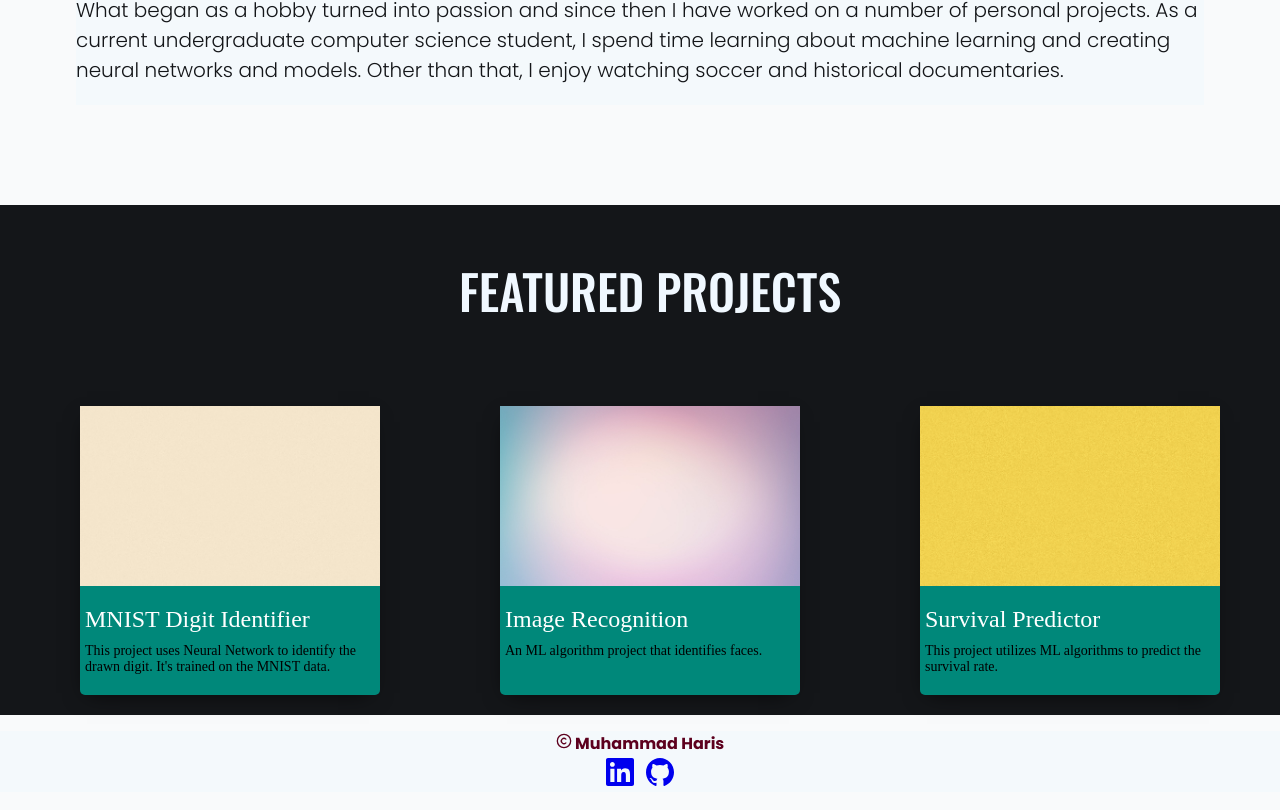
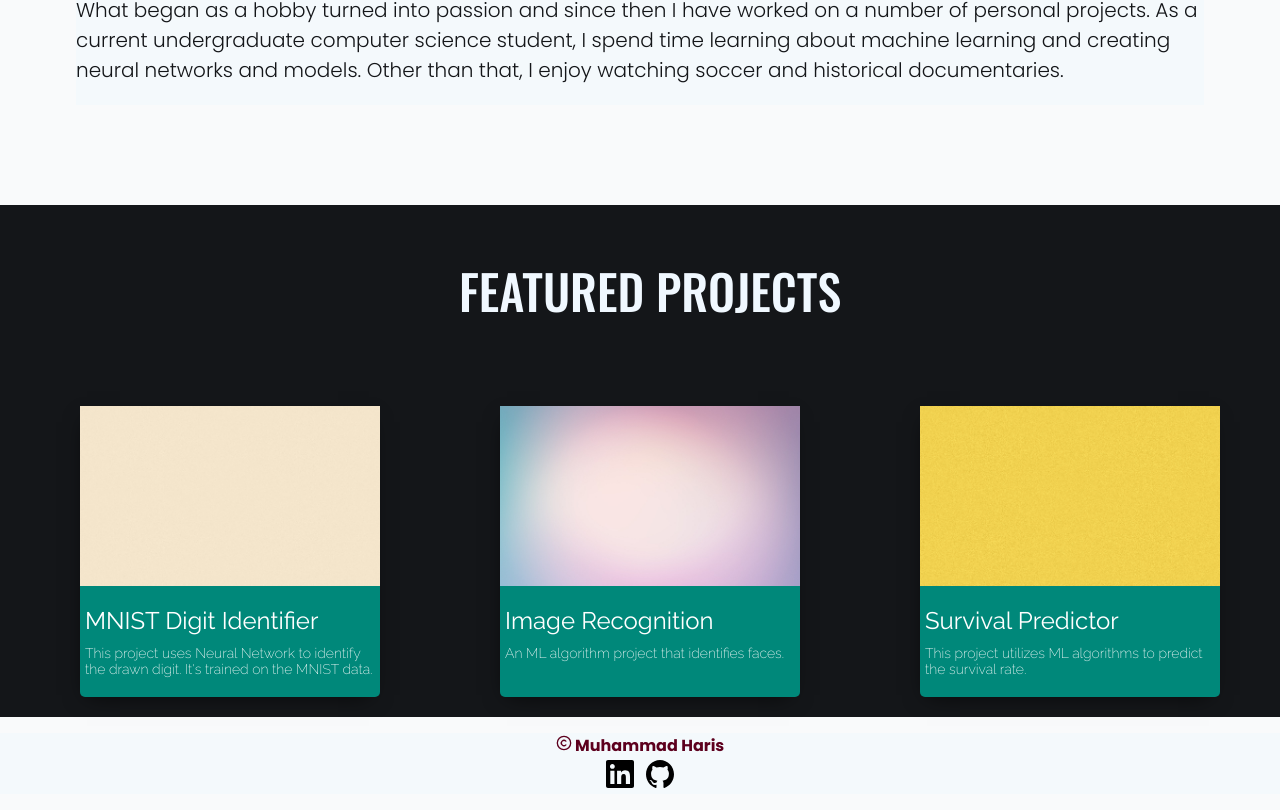
Before and after one commit to Haris270/my-portfolio, a React (Vite) app: page / in a window 1280 px wide. Shown: the part 769-1579 px from the top of the page. Built offline with nearby package versions, Linux system fonts and the light colour scheme.

Commit message:
Basic Adjustments

```diff
--- a/src/components/Footer.jsx
+++ b/src/components/Footer.jsx
@@ -10,12 +10,12 @@ function Footer(){
         <div className="footer">
 
             <h1> <LuCopyright/> Muhammad Haris</h1>
-            <div className="footer-links">
-                <Link to={"https://www.linkedin.com/in/muhammad-haris-z/"} target="_blank" rel="noopener noreferrer">
+            <div>
+                <Link to={"https://www.linkedin.com/in/muhammad-haris-z/"} className="footer-links" target="_blank" rel="noopener noreferrer">
                     <FaLinkedin className="footer-logo"/>
                 </Link>
 
-                <Link to={"https://github.com/Haris270"} target="_blank" rel="noopener noreferrer">
+                <Link to={"https://github.com/Haris270"} className="footer-links" target="_blank" rel="noopener noreferrer">
                     <IoLogoGithub className="footer-logo rightLogo"/>
                 </Link>
 
--- a/src/index.css
+++ b/src/index.css
@@ -3,6 +3,8 @@
 @import url('https://fonts.googleapis.com/css2?family=Cinzel:wght@400..900&display=swap');
 
 @import url('https://fonts.googleapis.com/css2?family=Oswald:wght@200..700&display=swap');
+
+@import url('https://fonts.googleapis.com/css2?family=Cinzel:wght@400..900&family=Raleway:ital,wght@0,100..900;1,100..900&display=swap');
 
 
 * {
@@ -72,7 +74,7 @@ body{
     position: absolute;
     top: 100%;
     left: 0;
-    background-color: #ee1212;
+    background-color: #f4f9fc;
     transition: max-height 0.3s ease;
     overflow: hidden;
   }
@@ -89,8 +91,9 @@ body{
   align-items: center;
   list-style: none;
   padding-right: 2rem;
-  padding-top: 1rem;
+  /* padding-top: 0.8rem; */
   margin: 0;
+  margin-top: 0.5em;
 
 
 }
@@ -109,6 +112,7 @@ body{
 
 
 .menu-options {     /* Horizontal Menu Option Styling*/
+  font-family: "Raleway", sans-serif;
   display: block;
   padding: 1rem;
   color: black;
@@ -126,7 +130,7 @@ body{
   .menu-options{
     width: 100%;
     padding: 1rem 0;
-    color: aliceblue;
+    color: #00887A;
   }
 }
 
@@ -345,6 +349,7 @@ img.project-img{
 }
 
 .project-title h1{
+  font-family: "Raleway", sans-serif;
   text-decoration: none;
   color: white;
   font-size: 24px;
@@ -354,11 +359,14 @@ img.project-img{
 }
 
 .project-title p{
+  font-family: "Raleway", sans-serif;
+  font-weight: 200;
   font-size: 14px;
-  color: black;
-  padding-top: 10px;
-  padding-left: 5px;
-  padding-bottom: 5px;
+  color: white;
+  padding-top: 0.625rem;
+  padding-left: 0.313rem;
+  padding-bottom: 0.313rem;
+  /* margin-bottom: 0.1rem; */
 }
 
 
@@ -433,6 +441,10 @@ button:hover {
   color: #5D001E;
 }
 
+.footer-links{
+  text-decoration: none;
+}
+
 .rightLogo{
   margin-left: 0.5em;
 }
@@ -440,7 +452,12 @@ button:hover {
 .footer-logo{
   height: 1.5rem;
   width: 1.5rem;
+
   /* padding-left: 1rem; */
+}
+
+.footer-links .footer-logo{
+  color: black;
 }
 
 
```
